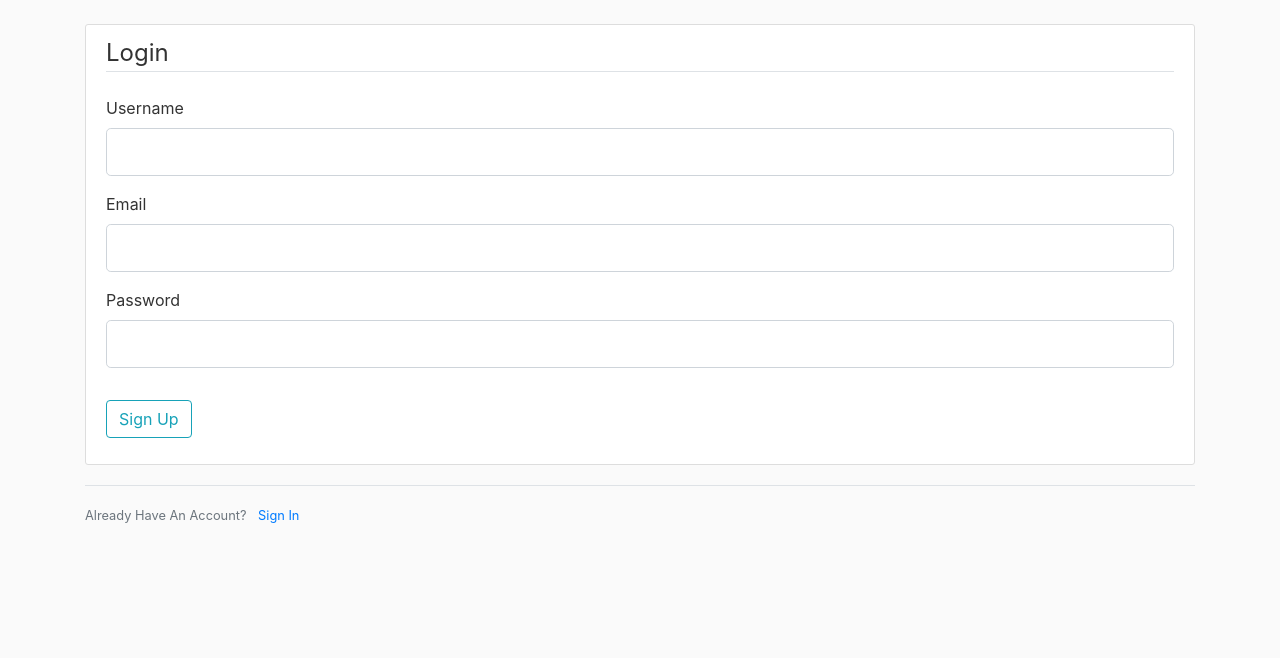
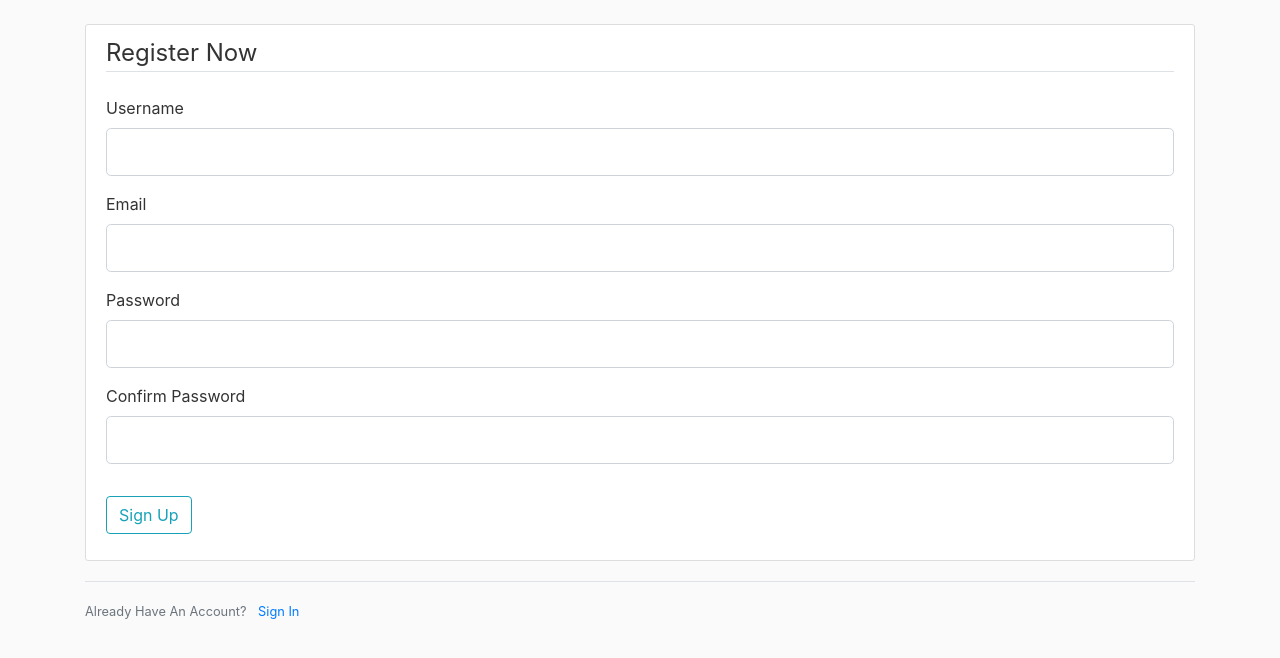
Before and after one commit to RealdoBeja98/endi-s_project, a Flask app: page /register in a window 1280 px wide. Shown: the part 56-714 px from the top of the page. Run offline with Flask 2, Linux system fonts and the light colour scheme.

Commit message:
Registration

```diff
--- a/app.py
+++ b/app.py
@@ -2,11 +2,40 @@ from flask import Flask, render_template, request, url_for, flash, redirect
 from flask_sqlalchemy import SQLAlchemy
 from sqlalchemy.exc import IntegrityError
 from forms import RegistrationForm, LoginForm
-
-
+from flask_sqlalchemy import SQLAlchemy
+from flask_bcrypt import Bcrypt
+from datetime import datetime
 
 app = Flask(__name__)
 app.config['SECRET_KEY'] = '493753003b7f9dc144cf6de900193330'
+app.config['SQLALCHEMY_DATABASE_URI'] = 'sqlite:///site.db'
+bcrypt = Bcrypt(app)
+
+db = SQLAlchemy(app)
+
+
+class User(db.Model):
+    id = db.Column(db.Integer, primary_key=True)
+    username = db.Column(db.String(20), unique=True, nullable=False)
+    email = db.Column(db.String(120), unique=True, nullable=False)
+    password = db.Column(db.String(60),nullable=False)
+    posts = db.relationship('Post', backref='author', lazy=True)
+
+
+    def __repr__(self):
+        return f"User('{self.username}', '{self.email}')"
+
+
+class Post(db.Model):
+    id = db.Column(db.Integer, primary_key=True)
+    title = db.Column(db.String(100), nullable=False)
+    date_posted = db.Column(db.DateTime, nullable=False, default=datetime.utcnow )
+    content = db.Column(db.Text, nullable=False)
+    user_id = db.Column(db.Integer, db.ForeignKey('user.id'), nullable=False)
+
+    def __repr__(self):
+        return f"Post('{self.title}', '{self.date_posted}')"
+
 
 
 posts = [
@@ -40,8 +69,12 @@ def about():
 def register():
     form = RegistrationForm()
     if form.validate_on_submit():
+        hashed_password = bcrypt.generate_password_hash(form.password.data).decode('utf-8')
+        user = User(username=form.username.data, email=form.email.data, password=hashed_password)
+        db.session.add(user)
+        db.session.commit()
         flash(f'Account created for { form.username.data }!', 'success')
-        return redirect(url_for('home'))
+        return redirect(url_for('login'))
     return render_template('register.html', title='Register', form=form)
 
 @app.route('/login')
--- a/forms.py
+++ b/forms.py
@@ -1,6 +1,9 @@
 from flask_wtf import FlaskForm
 from wtforms import StringField, PasswordField, SubmitField, BooleanField
 from wtforms.validators import DataRequired, Length, Email, EqualTo
+
+
+
 
 class RegistrationForm(FlaskForm):
     username = StringField('Username',
--- a/templates/register.html
+++ b/templates/register.html
@@ -4,7 +4,7 @@
         <form method="POST" action="">
             {{ form.hidden_tag() }}
             <fieldset class="form-group">
-                <legend class="border-bottom mb-4">Login</legend>
+                <legend class="border-bottom mb-4">Register Now</legend>
                 <div class="form-group">
                     {{ form.username.label(class="form-control-label") }}
 
@@ -45,7 +45,19 @@
                         {{ form.password(class="form-control form-control-lg") }}
                     {% endif %}
                 </div>
-
+                <div class="form-group">
+                    {{ form.confirm_password.label(class="form-control-label") }}
+                    {% if form.confirm_password.errors %}
+                        {{ form.confirm_password(class="form-control form-control-lg is-invalid") }}
+                        <div class="invalid-feedback">
+                            {% for error in form.confirm_password.errors %}
+                                <span>{{ error }}</span>
+                            {% endfor %}
+                        </div>
+                    {% else %}
+                        {{ form.confirm_password(class="form-control form-control-lg") }}
+                    {% endif %}
+                </div>
             </fieldset>
             <div class="form-group">
                 {{ form.submit(class="btn btn-outline-info") }}
```
Also changed, not shown: models.py (added), site.db (added).
